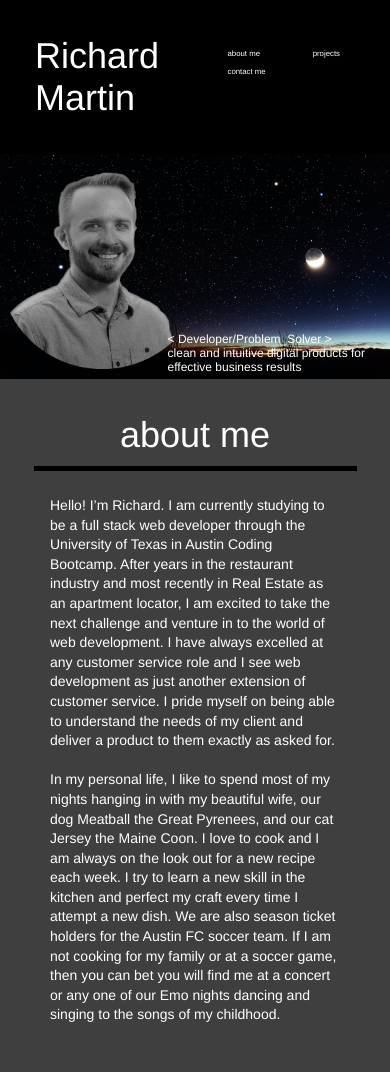
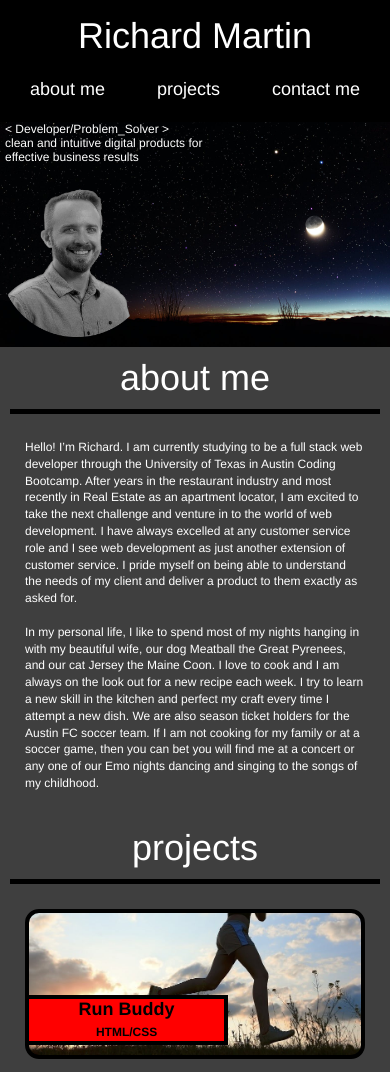
Before and after one commit to rmartin1985/portfolio, a plain HTML site: page index.html in a window 390 px wide. Shown: the top 1072 px of the page. Drawn offline with Linux system fonts and the light colour scheme.

Commit message:
final finsihing touches

```diff
--- a/assets/style.css
+++ b/assets/style.css
@@ -7,11 +7,11 @@
 html {
     background-color: #3f3f3f;
     color:#FFFFFF;
+    scroll-behavior: smooth;
 }
 
 main {
     font-family: Helvetica, sans-serif;
-
 }
 
 /* HEADER STYLES START */
@@ -29,13 +29,13 @@ header {
 header h1 {
     font-size: 48px;
     font-weight: lighter;
-    color: white;
+    color: #FFFFFF;
     margin: 0;
 }
 
 header a {
     text-decoration: none;
-    color: white;
+    color: #FFFFFF;
 }
 
 header nav {
@@ -58,8 +58,8 @@ header nav ul li a {
 }
 
 header nav ul li a:hover {
-    background: red;
-    color: black;
+    background: #ff0000;
+    color: #000;
     border-radius: 15px;
     text-shadow: none;
 }
@@ -74,7 +74,6 @@ header nav ul li a:hover {
     background-size: cover;
     position: relative;
     height: 650px;
-
 }
 
 .image img {
@@ -84,7 +83,6 @@ header nav ul li a:hover {
     left: 0;
     bottom: 10px;
     filter: contrast(150%) brightness(75%) grayscale(100%);
-
 }
 
 .image p {
@@ -93,8 +91,6 @@ header nav ul li a:hover {
     bottom: 25px;
     right: 25px;
     font-size: 24px;
-
-
 }
 /* Hero styles end */
 
@@ -103,17 +99,15 @@ header nav ul li a:hover {
 .about {
     display: flex;
     margin: 25px;
-
 }
 
 .about h2, .projects h2, .contact h2 {
     width: 15%;
-    border-right: 5px solid black;
+    border-right: 5px solid #000;
     text-align: right;
     font-weight: lighter;
     font-size: 48px;
     padding: 10px;
-
 }
 
 .about p {
@@ -122,6 +116,7 @@ header nav ul li a:hover {
     padding: 25px;
     align-items: center;
     line-height: 1.4;
+    font-size: 18px;
 }
 /* About Me styles end */
 
@@ -147,11 +142,10 @@ header nav ul li a:hover {
 .flex-item {
     width: 45%;
     border-radius: 14px;
-    border: 4px solid black;
+    border: 4px solid #000;
     margin-bottom: 15px;
     background-image: url(../assets/placeimg_640_480_tech.jpg);
     background-size: cover;
-    padding: 20px 0;
     min-height: 250px;
     position: relative;
 }
@@ -161,9 +155,9 @@ header nav ul li a:hover {
 }
 
 .flex-item h4 {
-      padding: 10px;
-      width: 40%;
-      background-color: red;
+    padding: 10px 0px;
+    width: 50%;
+    background-color: #ff0000;
     text-align: center;
     font-size: 24px;
     font-weight: bold;
@@ -171,7 +165,7 @@ header nav ul li a:hover {
     position: absolute;
     bottom: 10px;
     left: 0;
-      border: 4px solid black;
+    border: 4px solid #000;
     border-left: none;
 }
 
@@ -229,8 +223,8 @@ header nav ul li a:hover {
     font-weight: bold;
     padding: 25px;
     text-align: center;
+}
 
-}
 a {
     text-decoration: none;
     color: #FFFFFF;
@@ -241,7 +235,6 @@ a {
     font-weight: lighter;
 }
 
-
 /* Contact Me styles end */
 
 /* Media queries start */
@@ -249,7 +242,6 @@ a {
 @media screen and (max-width: 1312px) {
     .about h2, .projects h2, .contact h2 {
         font-size: 32px;
-
     }
 
     .about p {
@@ -272,9 +264,9 @@ a {
     #phone {
         font-size: 20px;
     }
+
     .flex-item {
         min-height: 200px;
-
     }
 
     header h1 {
@@ -316,6 +308,7 @@ a {
     .flex-item h4 {
         font-size: 18px;
         width: 60%;
+        padding: 0;
     }
 
     .flex-item h4 span {
@@ -357,17 +350,34 @@ a {
 
 @media screen and (max-width: 688px) {
 
+    header {
+        padding: 15px 15px;
+        flex-direction: column;
+    }
+
+    header h1 {
+        font-size: 36px;
+        text-align: center;
+        padding-bottom: 15px;
+    }
+
     header nav ul li a {
-        font-size: 2.00vw;
+        font-size: 18px;
+    }
+
+    .image img {
+        height: 150px;
+        width: 150px;
     }
 
     .about, .projects, .contact {
         flex-direction: column;
         align-items: center;
+        margin: 0;
     }
 
     .about h2, .projects h2, .contact h2 {
-        border-bottom: 5px solid black;
+        border-bottom: 5px solid #000;
         border-right: none;
         width: 95%;
         text-align: center;
@@ -376,10 +386,17 @@ a {
 
     .about p {
         width: 100%;
+        font-size: 12px;
     }
+
+    .flex-container {
+        width: 100%;
+    }
+
 
     .flex-item, #flex-1 {
         width: 100%;
+        min-height: 150px;
     }
 
     .contact-item {
@@ -399,7 +416,8 @@ a {
 
     .image p {
         font-size: 12px;
-        bottom: 5px;
+        top: 0;
+        left: 5px;
     }
 
 }
--- a/index.html
+++ b/index.html
@@ -30,10 +30,11 @@
 
     </header>
 
-    <section class="image">
-        <img src="assets/new profile.png">
+    <section class="image" title="Big Bend National Park skyline at night.">
+        <img src="assets/new profile.png" alt="profile picture of Rick Martin">
         <p>&lt; Developer/Problem_Solver &gt;<br>clean and intuitive digital products for<br>effective business results</p>
     </section>
+
    <!-- About me section goes here.-->
     <section class="about" id="about-me">
         <h2>about me</h2>
@@ -42,8 +43,6 @@
             <br>
             <br>
             In my personal life, I like to spend most of my nights hanging in with my beautiful wife, our dog Meatball the Great Pyrenees, and our cat Jersey the Maine Coon. I love to cook and I am always on the look out for a new recipe each week. I try to learn a new skill in the kitchen and perfect my craft every time I attempt a new dish. We are also season ticket holders for the Austin FC soccer team. If I am not cooking for my family or at a soccer game, then you can bet you will find me at a concert or any one of our Emo nights dancing and singing to the songs of my childhood.
-
-
         </p>
     </section>
 
@@ -51,14 +50,14 @@
     <section class="projects" id="work">
         <h2>projects</h2>
         <div class="flex-container">
-            <a href="https://rmartin1985.github.io/run-buddy/" class="flex-item" id="flex-1">
+            <a href="https://rmartin1985.github.io/run-buddy/" title="Click here to go to the Run Buddy homepage" class="flex-item" id="flex-1">
                 <div>
                     <h4>Run Buddy
                          <br><span>HTML/CSS</span>
                     </h4>
                 </div>
             </a>
-            <a href="https://rmartin1985.github.io/robot-gladiators/" class="flex-item" id="flex-2">
+            <a href="https://rmartin1985.github.io/robot-gladiators/" title="Click here to go to the Robot Gladiators game homepage" class="flex-item" id="flex-2">
                 <div>
                     <h4>Robot Gladiators
                         <br><span>JavaScript</span>
@@ -71,7 +70,7 @@
             <div class="flex-item" id="flex-4">
               <h4>MERN<br><span>coming soon</span></h4>
             </div>
-            <a href="https://rmartin1985.github.io/rock-paper-scissors/" class="flex-item" id="flex-5">
+            <a href="https://rmartin1985.github.io/rock-paper-scissors/" title="Click here to go to the Rock, Paper, Scissors game homepage" class="flex-item" id="flex-5">
                 <div>
                     <h4>Rock, Paper, Scissors
                         <br><span>JavaScript</span>
```
Lines whose indentation alone changed are shown as unchanged.
